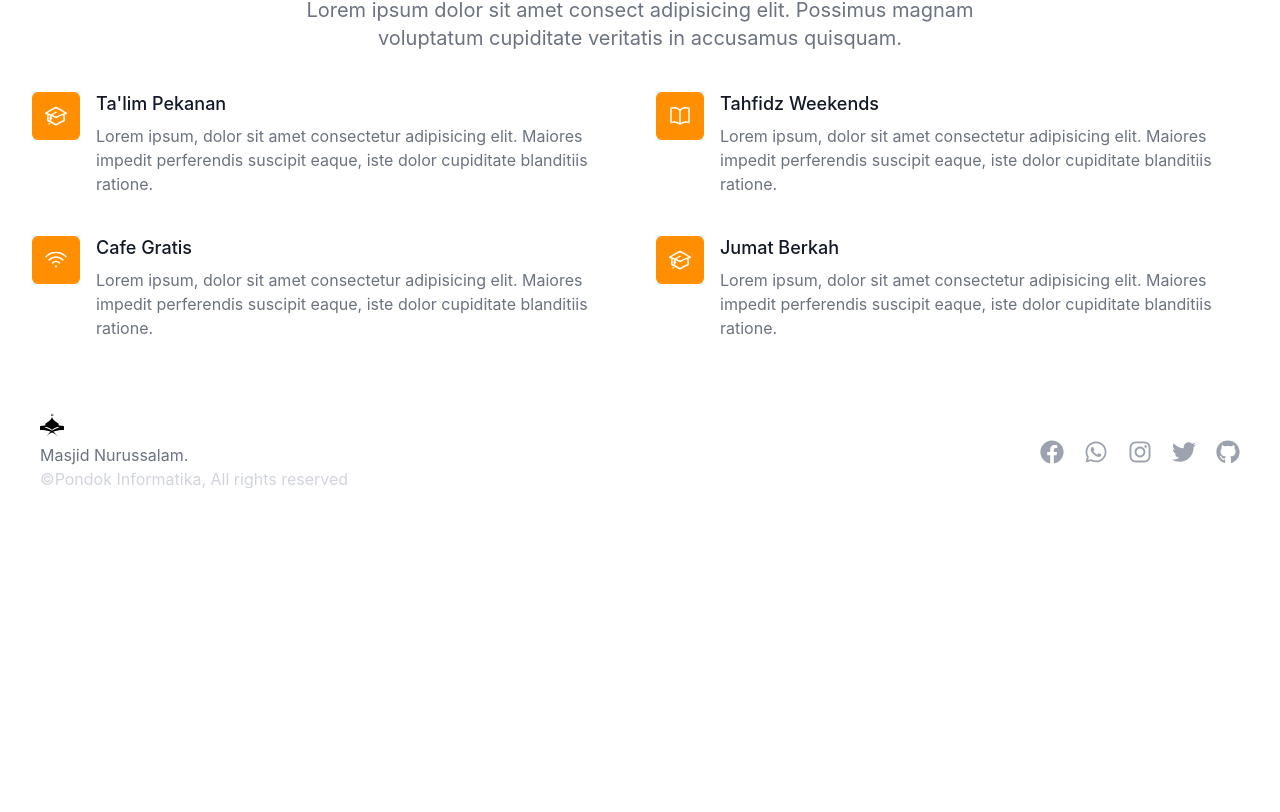
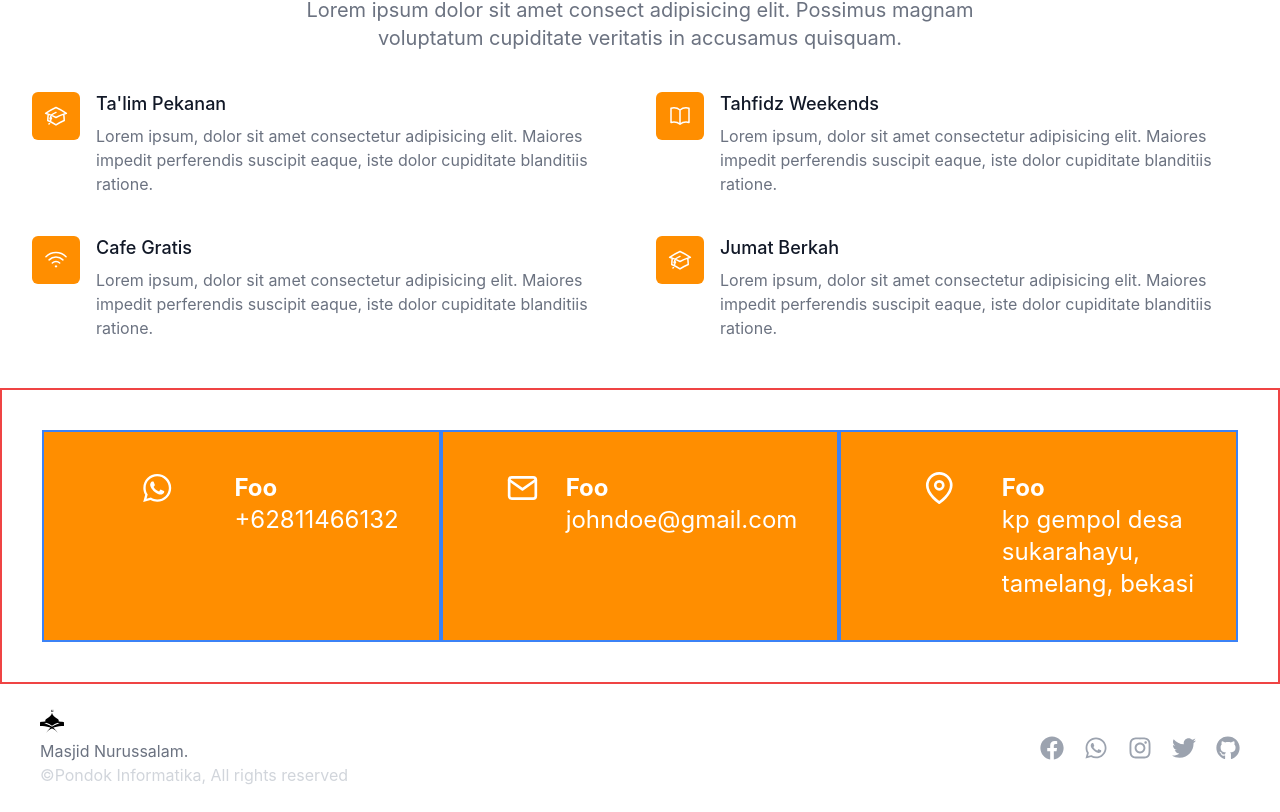
Before and after one commit to kreindo/project-three-cope, a Next.js app: page / in a window 1280 px wide. Shown: the part 766-1578 px from the top of the page. Before the commit the page ends 1282 px from the top, so only its background shows below. Built offline with nearby package versions, Linux system fonts and the light colour scheme.

Commit message:
kontak section

```diff
--- /dev/null
+++ b/components/Contact.tsx
@@ -0,0 +1,36 @@
+import React from 'react';import { FaWhatsapp } from 'react-icons/fa';
+import { FiMail, FiMapPin } from 'react-icons/fi';
+const Contact = (): JSX.Element => {
+  return (
+    <div className="p-10 max-w-screen-xl m-auto border-2 border-red-500">
+      <div className="flex flex-col lg:flex-row lg:justify-between w-full gap- ">
+        <div className="p-10 flex text-2xl justify-start items-start w-full border-2 gap-1 bg-secondary border-blue-500 text-white">
+          <FaWhatsapp size={32} className="w-full" />
+          <div>
+            <h1 className="text-white text-2xl font-bold">Foo</h1>
+            <h1 className="text-white text-1xl">+62811466132</h1>
+          </div>
+        </div>
+        <div className="p-10 flex text-2xl items-start w-full border-2 gap-1 bg-secondary border-blue-500 text-white">
+          <FiMail size={32} className="w-full" />
+          <div>
+            <h1 className="text-white text-2xl font-bold">Foo</h1>
+            <h1 className="text-white text-1xl">johndoe@gmail.com</h1>
+          </div>
+        </div>
+        <div className="p-10 flex text-2xl items-start w-full border-2 gap-1 bg-secondary border-blue-500 text-white">
+          <FiMapPin size={32} className="w-full" />
+          <div>
+            <h1 className="text-white text-2xl font-bold">Foo</h1>
+            <h1 className="text-white text-1xl">
+              {' '}
+              kp gempol desa sukarahayu, tamelang, bekasi
+            </h1>
+          </div>
+        </div>
+      </div>
+    </div>
+  );
+};
+
+export default Contact;
--- a/pages/index.tsx
+++ b/pages/index.tsx
@@ -1,8 +1,8 @@
-import type { NextPage } from 'next';
-import Head from 'next/head';
+import type { NextPage } from 'next';import Head from 'next/head';
 import Hero from '../components/Hero';
 import Features from '../components/Features';
 import Footer from '../components/Footer';
+import Contact from '../components/Contact';
 
 const Home: NextPage = () => {
   return (
@@ -15,6 +15,7 @@ const Home: NextPage = () => {
       <div className="bg-asd"></div>
       <Hero />
       <Features />
+      <Contact />
       <Footer />
     </div>
   );
```
